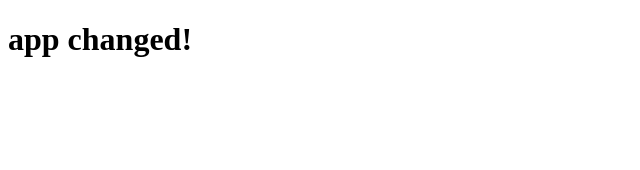
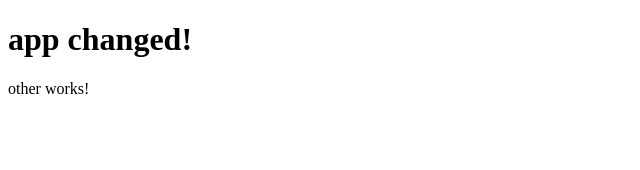
Before and after one commit to phaltoe/ang2-app, an Angular app: page / in a window 1280 px wide. Shown: the top 170 px of the page, without its empty margins (0-640 px from the left). Built offline with nearby package versions, Linux system fonts and the light colour scheme.

Commit message:
adding my first component

```diff
--- a/src/app/app.component.html
+++ b/src/app/app.component.html
@@ -1,3 +1,5 @@
 <h1>
   {{title}}
 </h1>
+
+<app-other></app-other>
--- a/src/app/app.module.ts
+++ b/src/app/app.module.ts
@@ -4,10 +4,12 @@
 import { HttpModule } from '@angular/http';
 
 import { AppComponent } from './app.component';
+import { OtherComponent } from './other/other.component';
 
 @NgModule({
   declarations: [
-    AppComponent
+    AppComponent,
+    OtherComponent
   ],
   imports: [
     BrowserModule,
--- /dev/null
+++ b/src/app/other/other.component.html
@@ -0,0 +1,3 @@
+<p>
+  other works!
+</p>
--- /dev/null
+++ b/src/app/other/other.component.ts
@@ -0,0 +1,14 @@
+import { Component, OnInit } from '@angular/core';
+
+@Component({
+  selector: 'app-other',
+  templateUrl: './other.component.html',
+})
+export class OtherComponent implements OnInit {
+
+  constructor() { }
+
+  ngOnInit() {
+  }
+
+}
```
